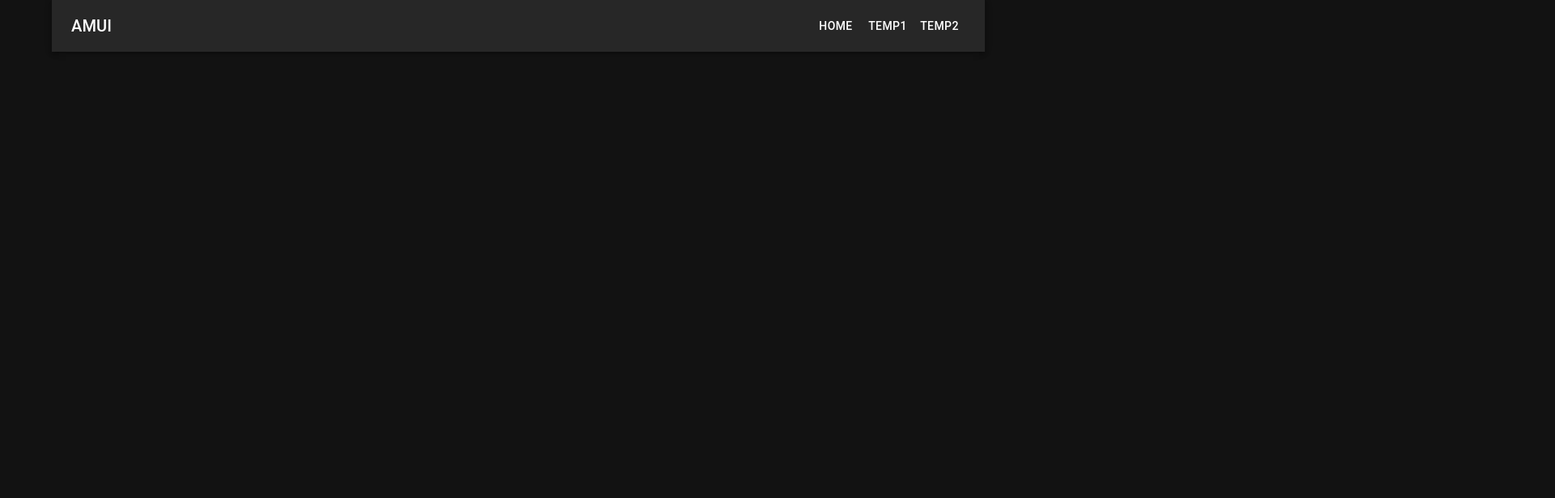
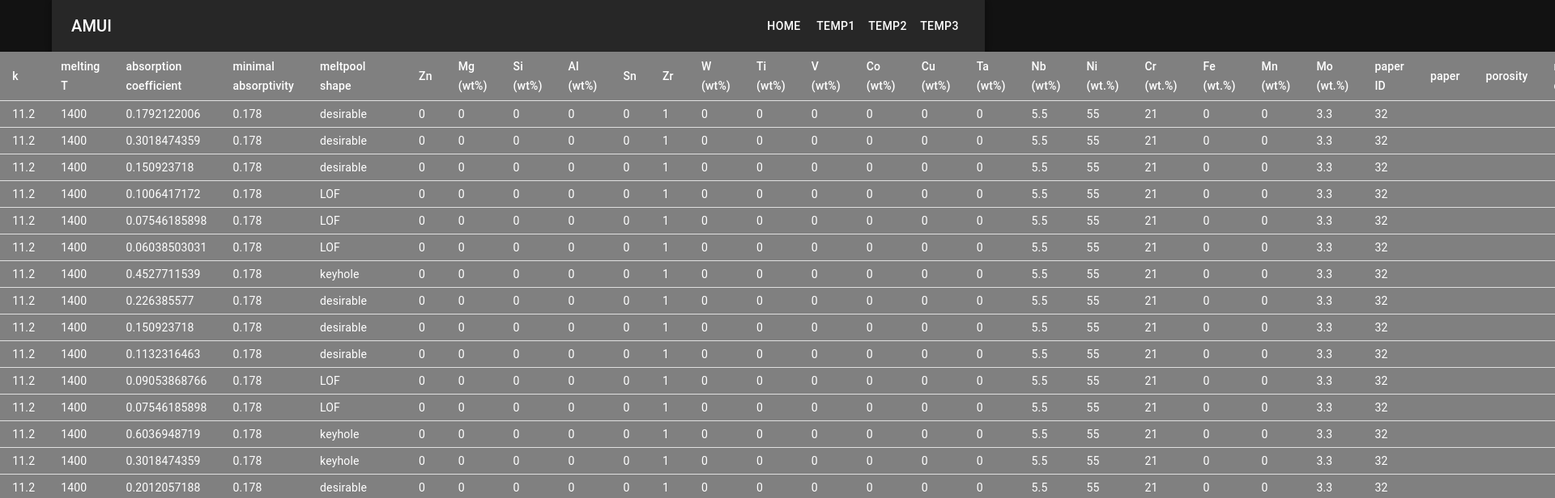
Before and after one commit to BaratiLab/AMUI, a React app in the folder web/: page /temp3 in a window 1280 px wide. Shown: the top 616 px of the page at 81% size, 1920 px wide, since content can reach past the window. Built offline with nearby package versions, Linux system fonts and the light colour scheme; the HTML template or start-up script is replaced by a standard one.

Commit message:
Add Temp3 page and update Navbar

```diff
--- a/web/src/App.tsx
+++ b/web/src/App.tsx
@@ -4,6 +4,7 @@ import Navbar from './components/Navbar';
 import Home from './pages/Home';
 import Temp1 from './pages/Temp1';
 import Temp2 from './pages/Temp2';
+import Temp3 from './pages/Temp3';
 import { ThemeProvider } from '@mui/material/styles';
 import CssBaseline from '@mui/material/CssBaseline';
 import Container from '@mui/material/Container';
@@ -21,6 +22,7 @@ const App: FC = () => {
                         <Route path="/" element={<Home />} />
                         <Route path="/temp1" element={<Temp1 />} />
                         <Route path="/temp2" element={<Temp2 />} />
+                        <Route path="/temp3" element={<Temp3 />} />
                     </Routes>
                 </div>
             </Container>
--- a/web/src/components/Navbar.tsx
+++ b/web/src/components/Navbar.tsx
@@ -19,6 +19,9 @@ const Navbar: FC = () => {
                 <Link to="/temp2" style={{ textDecoration: 'none', color: 'inherit' }}>
                     <Button color="inherit">Temp2</Button>
                 </Link>
+                <Link to="/temp3" style={{ textDecoration: 'none', color: 'inherit' }}>
+                    <Button color="inherit">Temp3</Button>
+                </Link>
             </Toolbar>
         </AppBar>
     );
--- /dev/null
+++ b/web/src/pages/Temp3.tsx
@@ -0,0 +1,31 @@
+import { FC, useEffect, useState } from 'react';
+import { Box } from '@mui/material';
+import * as Papa from 'papaparse';
+import DenseTable from '../components/table';
+// @ts-ignore
+import meltpoolCls from "../meltpoolclassification.csv";
+
+const Temp3: FC = () => {
+    const [ colNames, setColNames ] = useState<Array<string>>([]);
+    const [ rows, setRows ] = useState<Array<Array<string>>>([]);
+
+    useEffect(() => {
+        fetch( meltpoolCls )
+            .then( response => response.text() )
+            .then( responseText => {
+                const data = Papa.parse(responseText);
+                setColNames( data.data[0] as string[] );
+                setRows( data.data.slice(1, 50) as string[][] );    // TODO: paginate to display all rows
+            });
+    }, []);
+
+    return (
+        <Box display="flex" justifyContent="center" alignItems="center" minHeight="80vh">
+            <div>
+                <DenseTable colNames={colNames} rows={rows} />
+            </div>
+        </Box>
+    );
+};
+
+export default Temp3;
```
